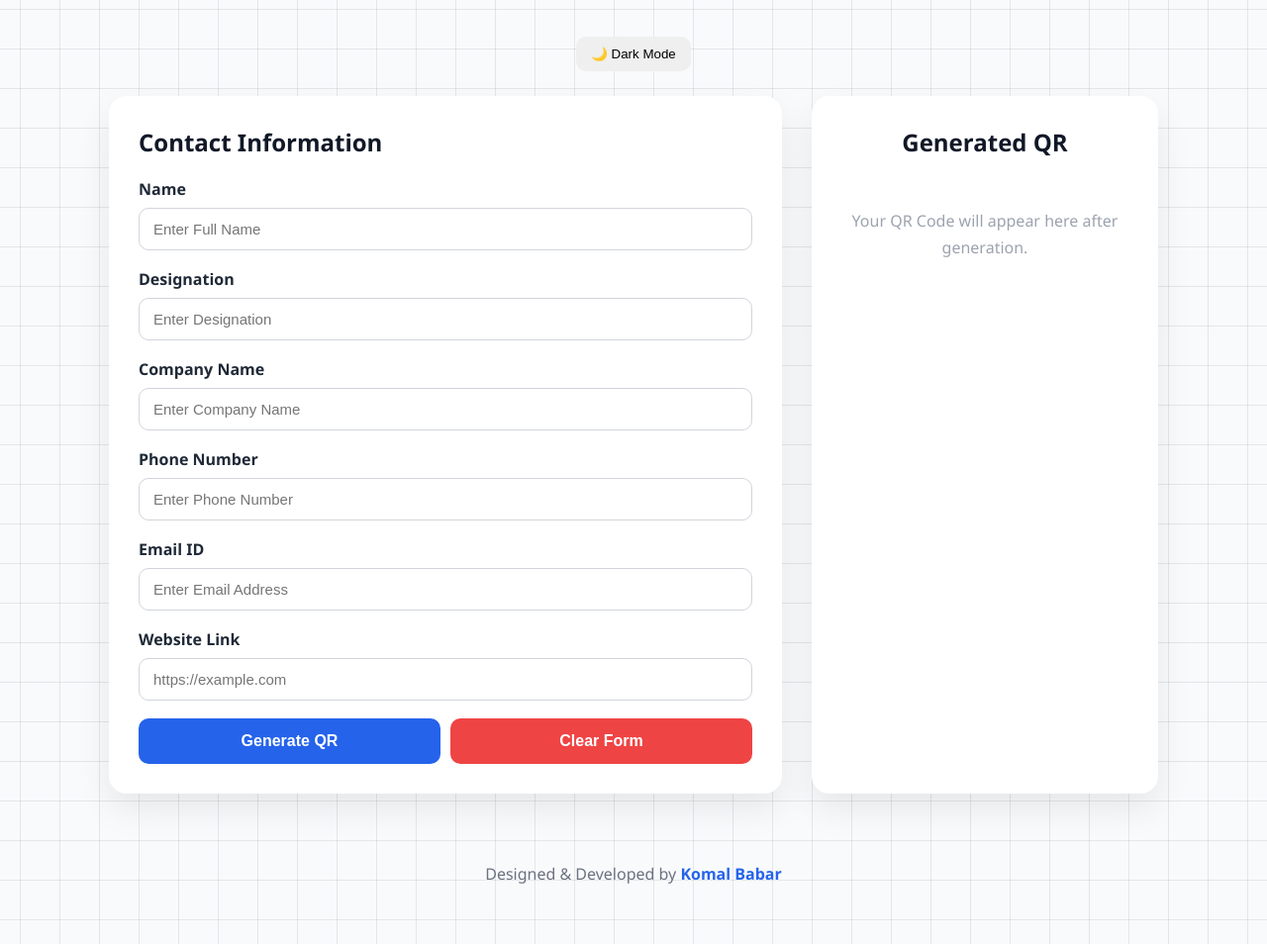
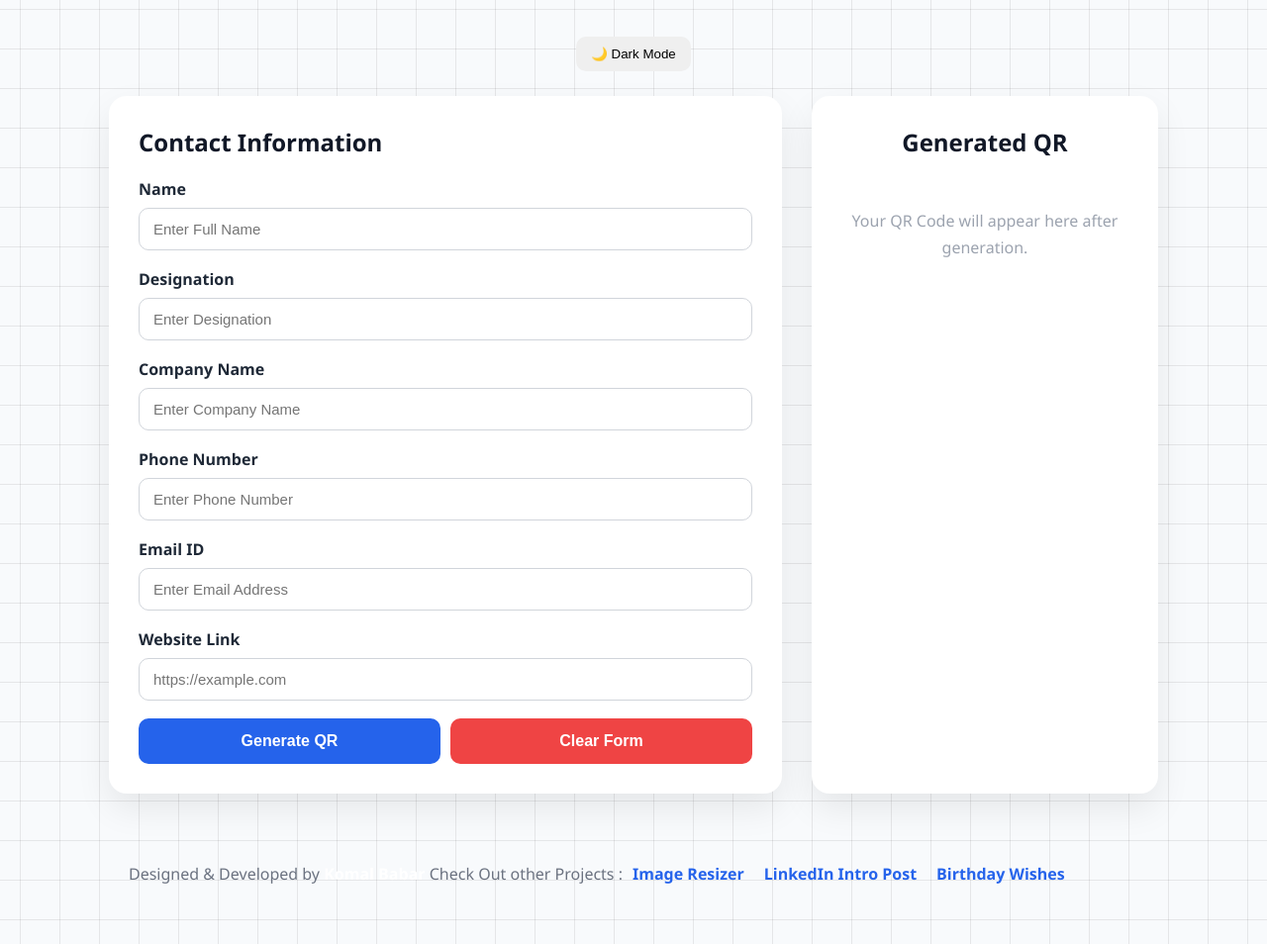
Before and after one commit to KomalSBabar/V-card-Qr-Generator, a plain HTML site: page index.html in a window 1280 px wide. Shown: the part 131-1085 px from the top of the page at 99% size. Drawn offline with Linux system fonts and the light colour scheme; a script that the page names is missing.

Commit message:
Improvised footer with other projects link

```diff
--- a/index.html
+++ b/index.html
@@ -129,11 +129,18 @@
     </div>
 
     <footer>
-        Designed & Developed by
+        <!-- Designed & Developed by
         <a href="https://github.com/KomalSBabar"
            target="_blank">
            Komal Babar
-        </a>
+        </a> -->
+         <ul style="display: flex;">
+                <li type="none">Designed & Developed by <a href="https://github.com/KomalSBabar" target="_blank" style="color:white;text-decoration: none;">Komal Babar </a> Check Out other Projects : </li>
+                <li type="none" style="padding:0px 10px;"> <a href="https://komalsbabar.github.io/ImageResizer/" target="_blank" rel="noopener noreferrer"> Image Resizer </a> </li>
+                <li type="none" style="padding:0px 10px;"> <a href="https://komalsbabar.github.io/ImageResizer/linkedin" target="_blank" rel="noopener noreferrer"> LinkedIn Intro Post </a> </li>
+                <li type="none" style="padding:0px 10px;"> <a href="https://komalsbabar.github.io/ImageResizer/birthday" target="_blank" rel="noopener noreferrer"> Birthday Wishes </a> </li>
+            </ul>
+
     </footer>
 
 </div>
```
